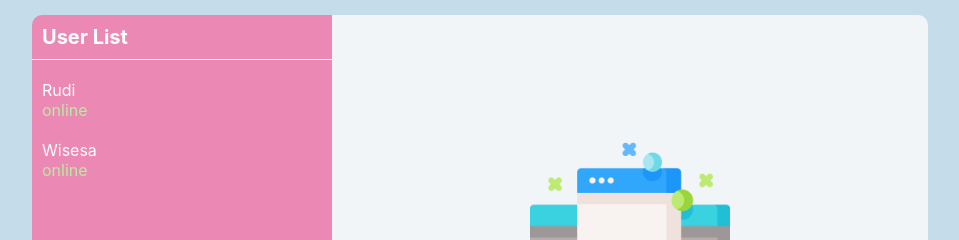
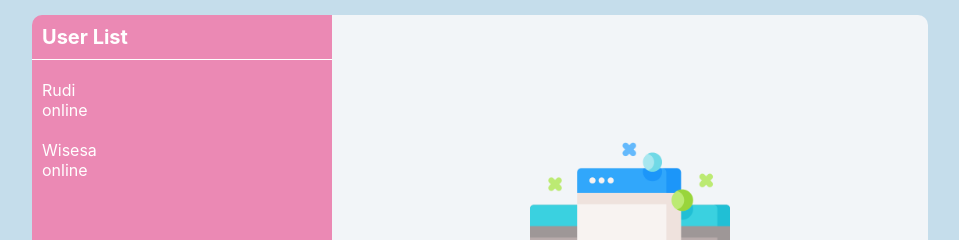
Before and after one commit to momoside/module-3-material, a React (Create React App) app: page / in a window 1280 px wide. Shown: the part 135-375 px from the top of the page, without its empty margins (160-1119 px from the left). Built offline with nearby package versions, Linux system fonts and the light colour scheme; no server answers.

Commit message:
integrate with user api

```diff
--- a/package.json
+++ b/package.json
@@ -6,6 +6,7 @@
     "@testing-library/jest-dom": "^5.16.3",
     "@testing-library/react": "^12.1.4",
     "@testing-library/user-event": "^13.5.0",
+    "axios": "^0.26.1",
     "react": "^17.0.2",
     "react-dom": "^17.0.2",
     "react-scripts": "5.0.0",
--- a/src/pages/user/index.js
+++ b/src/pages/user/index.js
@@ -1,18 +1,26 @@
 import React from "react";
 import "./style.css";
 import EmptyStateComponent from "../../components/emptyState";
+import axios from "axios";
 
 class UserPage extends React.Component {
   state = {
     data: [
       {
+        id: 213123,
         name: "Rudi",
       },
       {
+        id: 123123213,
         name: "Wisesa",
       },
     ],
   };
+
+  async componentDidMount() {
+    const { data } = await axios.get("https://gorest.co.in/public/v2/users");
+    this.setState({ data });
+  }
 
   render() {
     const { data } = this.state;
@@ -24,12 +32,17 @@ class UserPage extends React.Component {
             <div className="users__title">User List</div>
             <div className="users__list">
               <ul>
-                {data.map((user) => (
-                  <li>
-                    {user.name}
-                    <div class="users__status--active"> online</div>
-                  </li>
-                ))}
+                {data.map((user) => {
+                  const isActive = user.status !== "inactive";
+                  return (
+                    <li key={user.id}>
+                      {user.name}
+                      <div className={`users__status--${user.status}`}>
+                        {isActive ? "online" : "offline"}
+                      </div>
+                    </li>
+                  );
+                })}
               </ul>
             </div>
           </div>
```
Also changed, not shown: note/url.txt, 1 other file (tests, documents, lock files or other folders).
